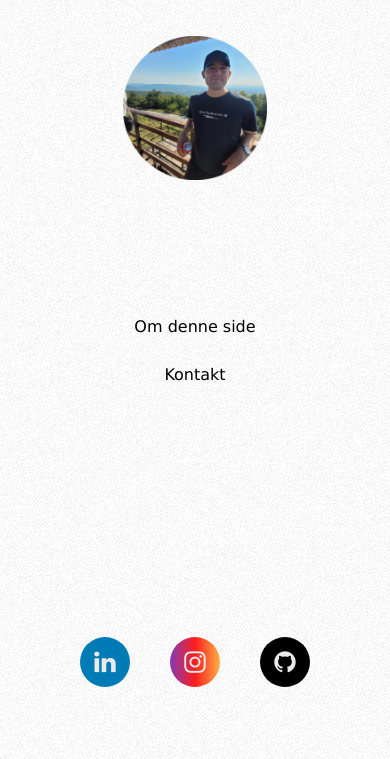
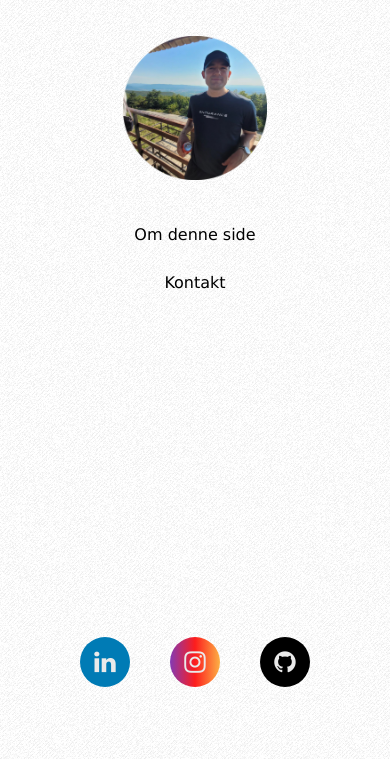
Before and after one commit to ROlsen97/RubensWebApp, a website built with webpack: page index.html in a window 390 px wide. Shown: the part 137-896 px from the top of the page. Built offline with nearby package versions, Linux system fonts and the light colour scheme.

Commit message:
Fixed bottom padding

```diff
--- a/index.html
+++ b/index.html
@@ -29,8 +29,8 @@
     </nav>
     <div id="app">
         <section id="home">
-          <div class="row">
-            <div class="CustomPadding bottomPadding">
+          <div class="row bottomPadding">
+            <div class="CustomPadding">
               <div class="col-sm-8 container CustomPadding2">
                 <h1 class="Velkommen">
                   Velkommen
@@ -42,7 +42,7 @@
                 </div>
               </div>
             </div>
-              <div class="w3-container">
+              <div class="w3-container bottomPadding">
                 <div class="w3-cell-row CustomPadding" align="center">
                   <div v-for="x in Items" class="col-sm-6">
                     <button v-if="x.link" class="button button1" @click="followlink(x)">
--- a/style.css
+++ b/style.css
@@ -202,6 +202,10 @@
       padding-bottom: 100px;
     }
 
+    section{
+      padding-bottom: 120px;
+    }
+
     .customWidth{
       max-width: 51%;
       min-width: 50%;
```
